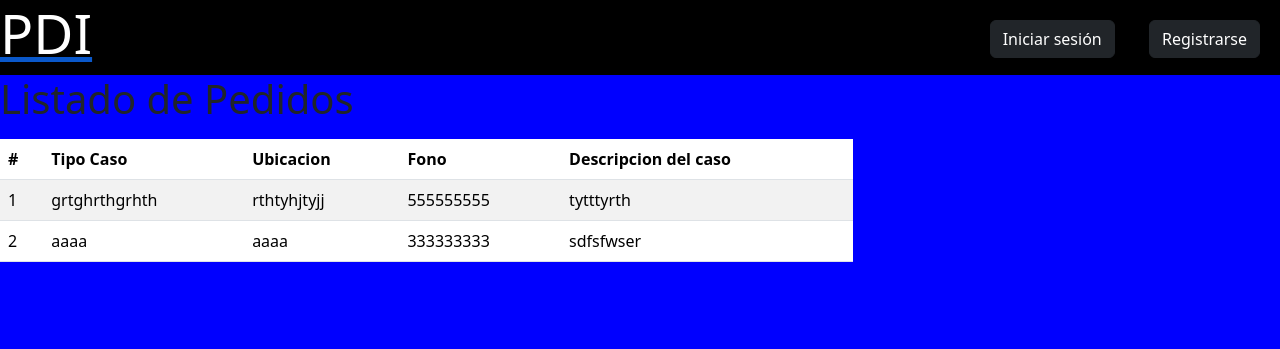
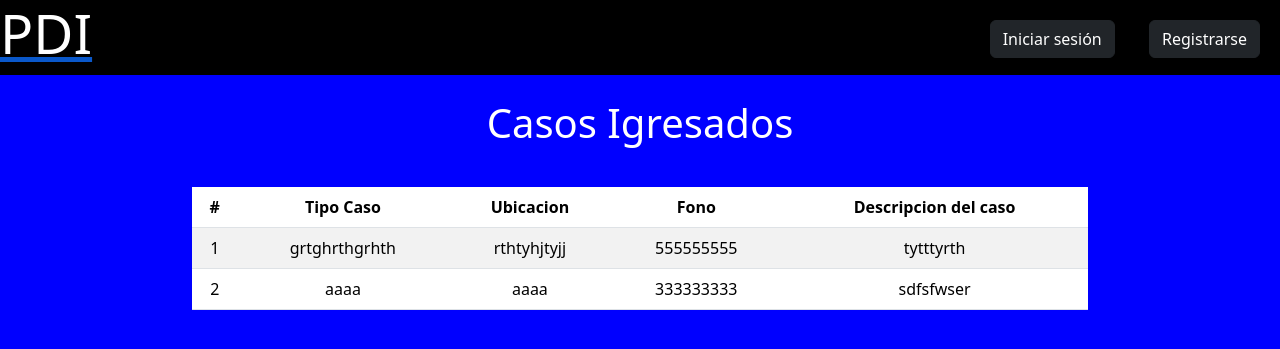
Before and after one commit to privateNelli/pdi, a Django app: page /dash in a window 1280 px wide. Shown: the top 349 px of the page. Run offline with Django 5.2, Linux system fonts and the light colour scheme; data comes from the database, SQL or seed files in the repository.

Commit message:
table fixed

```diff
--- a/arq_pdi/static/css/style.css
+++ b/arq_pdi/static/css/style.css
@@ -28,8 +28,8 @@ body{
 
 } */
 
-tbody{
-    margin-left: 100px;
+table{
+    text-align: center;
 }
 
 .head h2{
@@ -40,6 +40,14 @@ tbody{
 .head .btn{
     margin-left: 20px;
 }
+
+.cent{
+    margin: auto;
+    width: 70%;
+
+}
+
+
 
 .head .btn2{
     margin-left: 20px;
--- a/arq_pdi/templates/dashboard.html
+++ b/arq_pdi/templates/dashboard.html
@@ -2,10 +2,12 @@
 
 {% block content %}
 
-<div class="col-sm-12 col-md-6 col-lg-8 col-xl-8">
+<br>
+<div class="col-sm-12 col-md-6 col-lg-8 col-xl-8 cent">
 
-    <h1>Listado de Pedidos</h1>
-    <div class="table-responsive py-2">
+    <h1 style="color: white; text-align:center;">Casos Igresados</h1>
+    <br>
+    <div class="table-responsive py-2 tabla">
         <table class="table table-striped">
             <thead>
                 <tr>
@@ -18,7 +20,7 @@
                 </tr>
             </thead>
 
-            <tbod class="tr1"y>
+            <tbody class="tr1">
                 {% for c in caso %}
                 <tr>
                     <td>{{forloop.counter}} </td>
@@ -31,7 +33,7 @@
                     <td><a href="eliminarPedido/{{c.codigo}}" class="btn btn-danger btnEliminacion">Eliminar Caso</a></td> {% endcomment %}
                 </tr>
                 {% endfor %}
-            </tbod>
+            </tbody>
         </table>
     </div>
 
```
